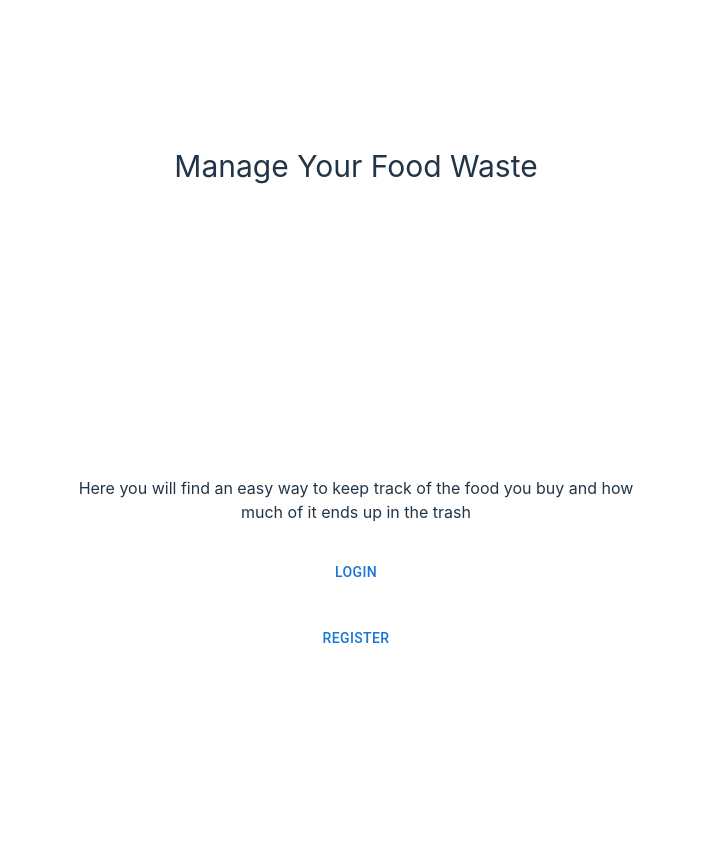
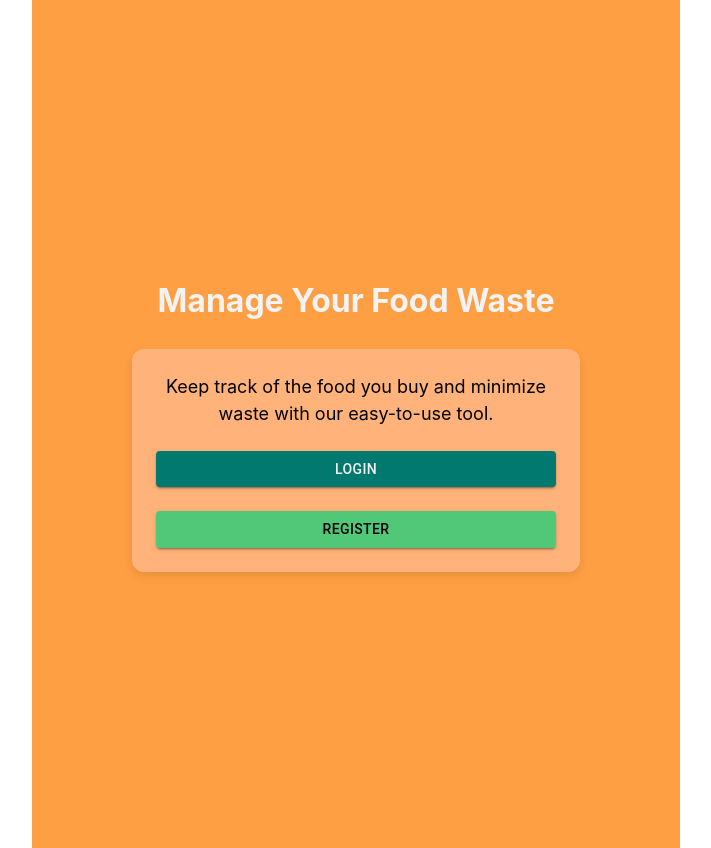
Before and after one commit to danielahaberman/FoodWaste, a React (Vite) app: page / in a window 1280 px wide. Shown: the whole page, without its empty margins (284-995 px from the left). Before the commit the page ends 800 px from the top, so only its background shows below. Built offline with nearby package versions, Linux system fonts and the light colour scheme.

Commit message:
added colors to login

```diff
--- a/src/Components/Pages/LandingPage.jsx
+++ b/src/Components/Pages/LandingPage.jsx
@@ -1,4 +1,3 @@
-/* eslint-disable no-unused-vars */
 import React from "react";
 import { Button } from "@mui/material";
 import { useNavigate } from "react-router-dom";
@@ -7,22 +6,51 @@ function LandingPage() {
   const navigate = useNavigate();
 
   return (
-    <div style={{display:"flex", flexDirection:"column", alignItems:"Center", justifyContent:"space-around", height:"100%",  width:"100%", maxWidth:"600px", marginLeft:"auto", marginRight:"auto", textAlign:"center"}}>
-        <div style={{fontSize:"30px"}}>Manage Your Food Waste</div>
-      <div style={{display:"flex", flexDirection:"column", gap:"30px"}}>
-    <div>Here you will find an easy way to keep track of the food you buy and how much of it ends up in the trash</div>
-      <Button onClick={() => {
-        navigate("/login");
+    <div style={{
+      display: "flex",
+      flexDirection: "column",
+      alignItems: "center",
+      justifyContent: "center",
+      height: "100vh",
+      width: "100%",
+      maxWidth: "600px",
+      margin: "auto",
+      textAlign: "center",
+      padding: "24px",
+      backgroundColor: "#FF9F43"
+    }}>
+      <div style={{ fontSize: "32px", fontWeight: "bold", color: "#F2F3F4", marginBottom: "24px" }}>
+        Manage Your Food Waste
+      </div>
+      <div style={{
+        display: "flex",
+        flexDirection: "column",
+        gap: "24px",
+        padding: "24px",
+        borderRadius: "12px",
+        boxShadow: "0px 4px 10px rgba(0,0,0,0.1)",
+        backgroundColor: "#FFB37A",
+        width: "100%",
+        maxWidth: "400px"
       }}>
-        Login
-      </Button>
-      <Button onClick={() => {
-        navigate("/register");
-      }}>
-        Register
-      </Button>
+        <div style={{ fontSize: "18px", color: "#000000" }}>
+          Keep track of the food you buy and minimize waste with our easy-to-use tool.
+        </div>
+        <Button
+          variant="contained"
+          style={{ backgroundColor: "#01796F", color: "#F2F3F4" }}
+          onClick={() => navigate("/login")}
+        >
+          Login
+        </Button>
+        <Button
+          variant="contained"
+          style={{ backgroundColor: "#50C878", color: "#000000" }}
+          onClick={() => navigate("/register")}
+        >
+          Register
+        </Button>
       </div>
-
     </div>
   );
 }
```
Also changed, not shown: 1 other file (tests, documents, lock files or other folders).
